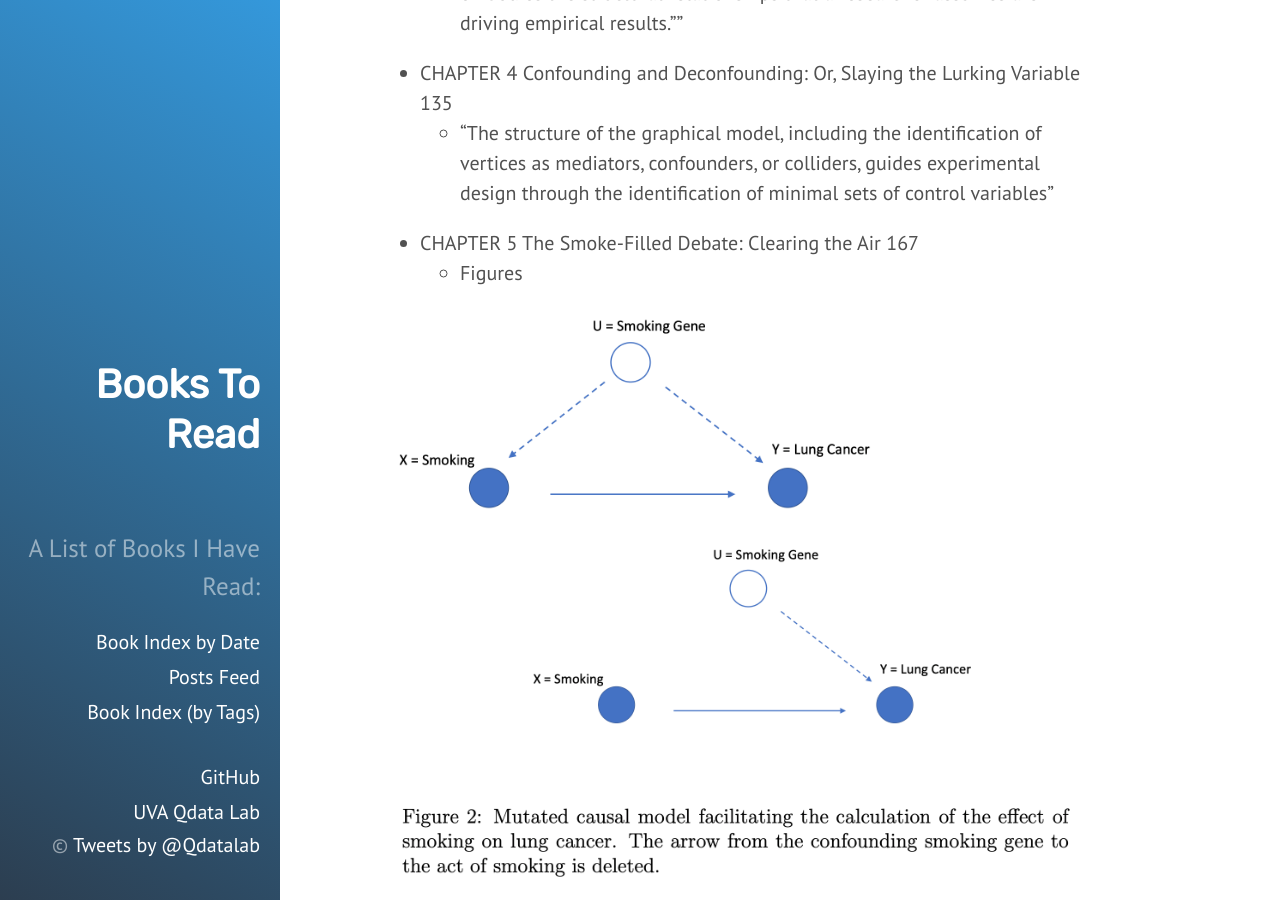
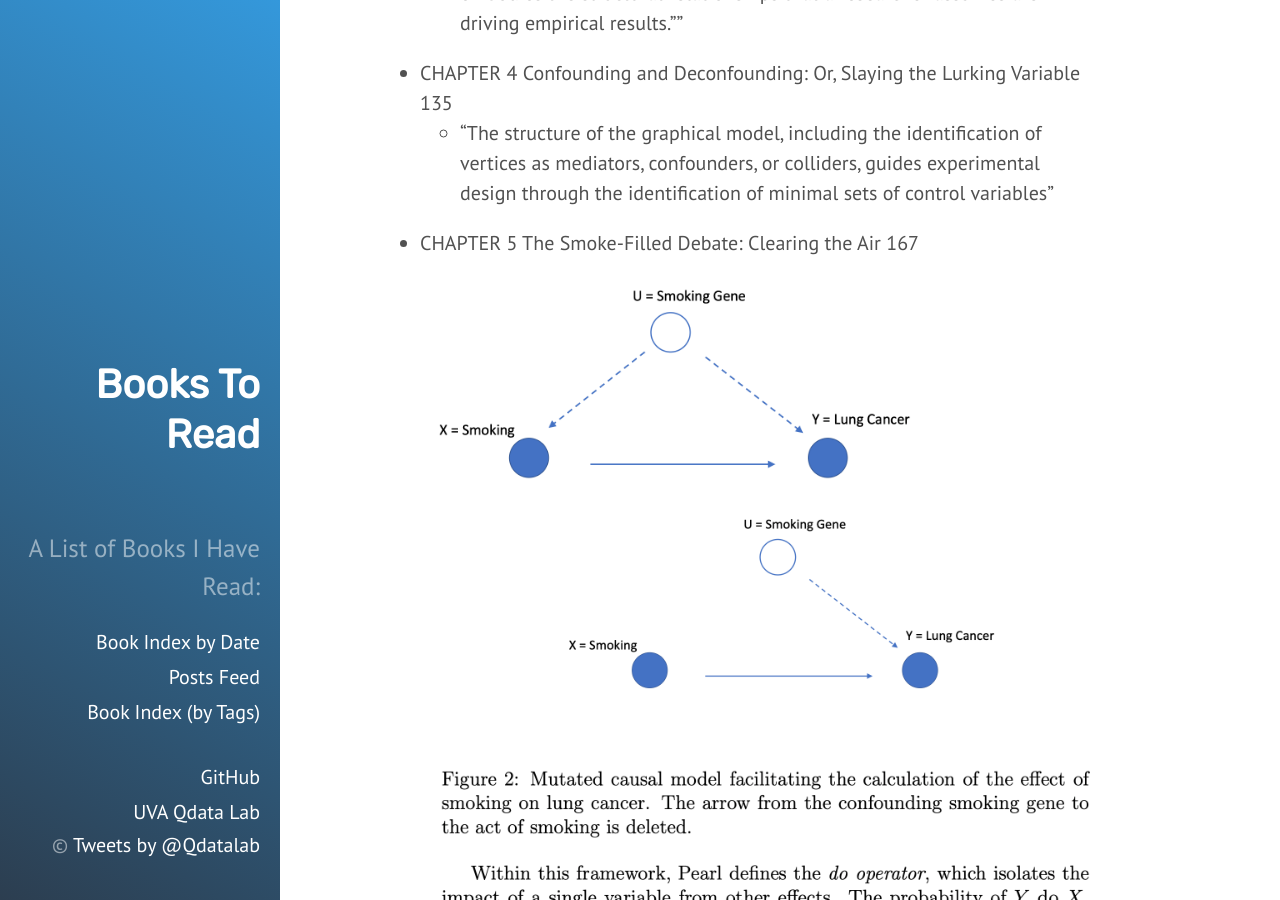
Before and after one commit to qiyanjun/books2read, a Jekyll site: the page built from _posts/2019-12-12-BookofWhy.md, in a window 1280 px wide and 900 px high, scrolled down 2021 px. Built offline with Jekyll 4.4.1, drawn with Linux system fonts in a browser that asks for light colours.

Commit message:
Update 2019-12-12-BookofWhy.md

```diff
--- a/_posts/2019-12-12-BookofWhy.md
+++ b/_posts/2019-12-12-BookofWhy.md
@@ -48,20 +48,16 @@
 
 
 - CHAPTER 5 The Smoke-Filled Debate: Clearing the Air 167
-  + Figures
 
- <img src="{{ site.baseurl }}/pic/why2.png" alt="drawing" width="500"/>
+    <img src="{{ site.baseurl }}/pic/why2.png" alt="drawing" width="500"/>
 
-  <img src="{{ site.baseurl }}/pic/why1.png" alt="drawing" width="700"/>
+    <img src="{{ site.baseurl }}/pic/why1.png" alt="drawing" width="700"/>
 
 
 
 - CHAPTER 6 Paradoxes Galore! 189
-
-
- + The graphical approach to causal inference that Pearl favors has been
+  + The graphical approach to causal inference that Pearl favors has been
 influential, but it is not the only approach.
-
   + Another influential model: "Neyman–Rubin potential outcomes model. In the language of medical randomized control trials, a researcher using this model tries to quantify the difference in impact between treatment and no treatment on subjects in an observational study.
 Propensity scores are matched in an attempt to balance inequities between
 treated and untreated subjects."   Since no subject can be both treated and
```
